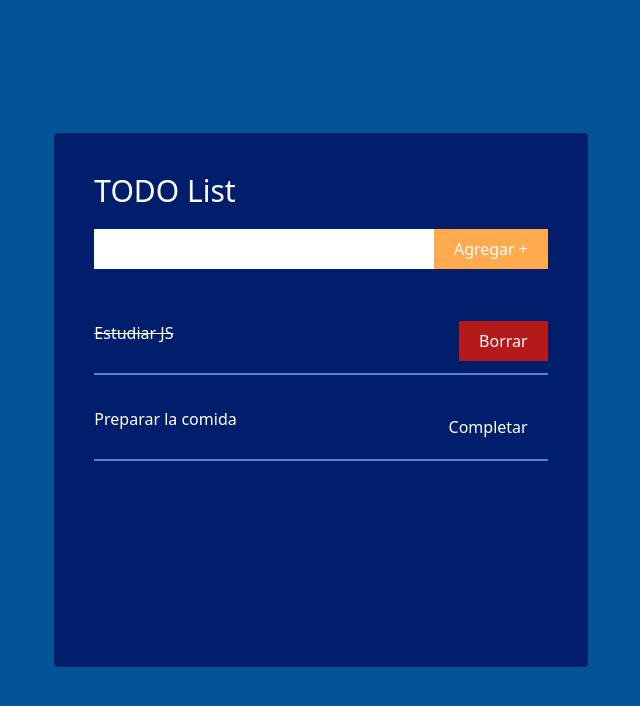
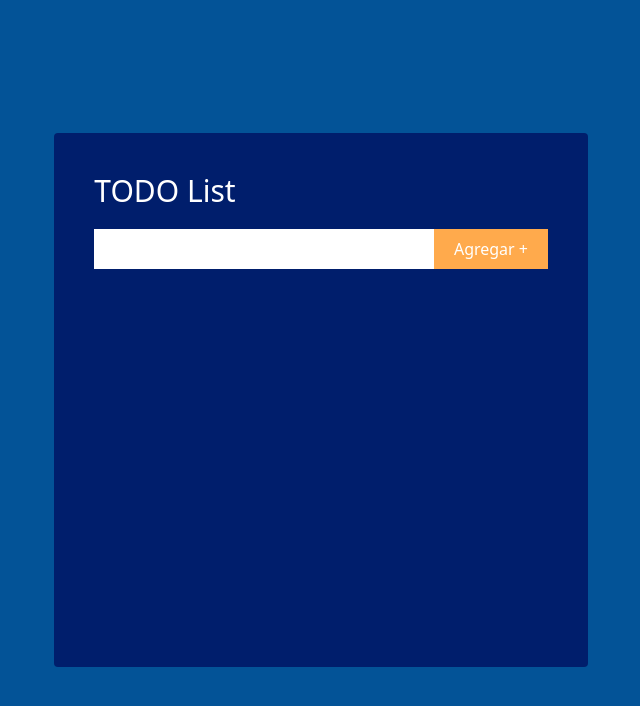
Before and after one commit to OzkrMebasser/Curso-react, a React (Create React App) app in the folder curso-react/: page / in a window 1280 px wide. Shown: the top 706 px of the page, without its empty margins (319-959 px from the left). Built offline with nearby package versions, Linux system fonts and the light colour scheme.

Commit message:
Local storage

```diff
--- a/curso-react/src/App.js
+++ b/curso-react/src/App.js
@@ -1,4 +1,4 @@
-import React, { useState } from "react";
+import React, { useState, useEffect } from "react";
 
 //COMPONENTS
 
@@ -19,12 +19,26 @@ const list = [
 
 const App = () => {
   const [todoTitle, setTodoTitle] = useState("");
-  const [todoArray, setTodoArray] = useState(list);
+  const [todoArray, setTodoArray] = useState([]);
 
   const handleAddTodo = () => {
     setTodoArray([...todoArray, { title: todoTitle, status: false }]);
     setTodoTitle("");
   };
+
+  useEffect(() => {
+    if (JSON.parse(localStorage.getItem("todoList"))) {
+      setTodoArray(JSON.parse(localStorage.getItem("todoList")));
+      console.log("Si existe");
+    } else {
+      setTodoArray(localStorage.setItem("todoList", JSON.stringify([])));
+      console.log("No existe");
+    }
+  }, []);
+
+  useEffect(() => {
+    localStorage.setItem("todoList", JSON.stringify(todoArray));
+  }, [todoArray]);
 
   return (
     <div className="h-screen bg-second_blue flex justify-center items-center">
@@ -38,7 +52,8 @@ const App = () => {
 
         <TodoList>
           {/* children */}
-          {todoArray.map((task, index) => (
+          {todoArray?.length > 0 &&
+            todoArray.map((task, index) => (
               <TodoItem
                 title={task.title}
                 status={task.status}
--- a/curso-react/src/components/TodoItem.jsx
+++ b/curso-react/src/components/TodoItem.jsx
@@ -3,10 +3,12 @@ import React from "react";
 const TodoItem = ({ title, status, setTodoArray, index, todoArray }) => {
   const completeOrDeleteTodo = () => {
     if (status) {
-      console.log("Tarea terminada");
+      const deletedTodos = [...todoArray];
+      deletedTodos.splice(index, 1);
+      setTodoArray(deletedTodos);
     } else {
-      const updatedTodos = [...todoArray];
-      updatedTodos[index].status = true;
+      const updatedTodos = [...todoArray]; //<----- Array original
+      updatedTodos[index].status = true; //<----- El "mismo" array, pero con un valor actualizado
       setTodoArray(updatedTodos);
     }
   };
```
Lines whose indentation alone changed are shown as unchanged.
